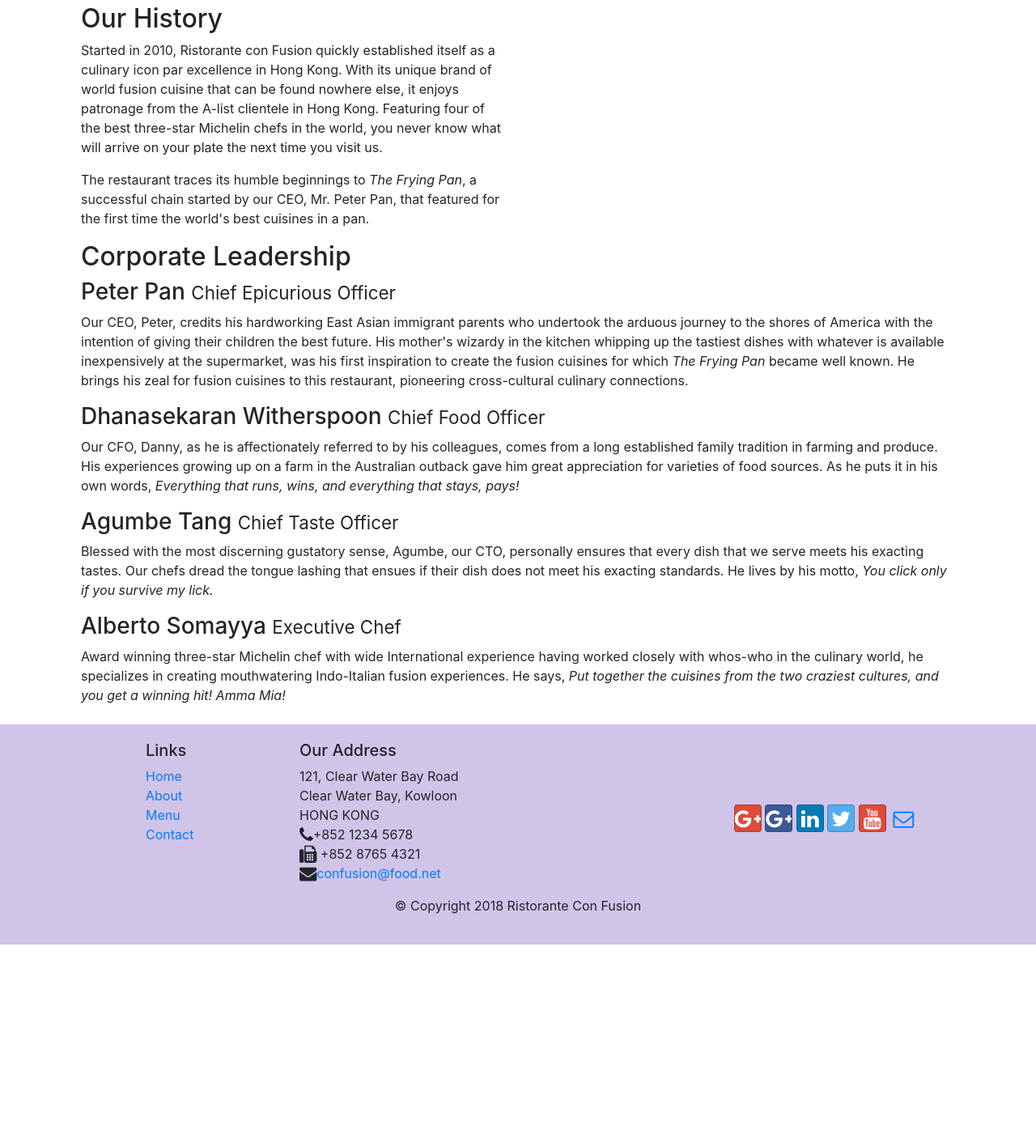
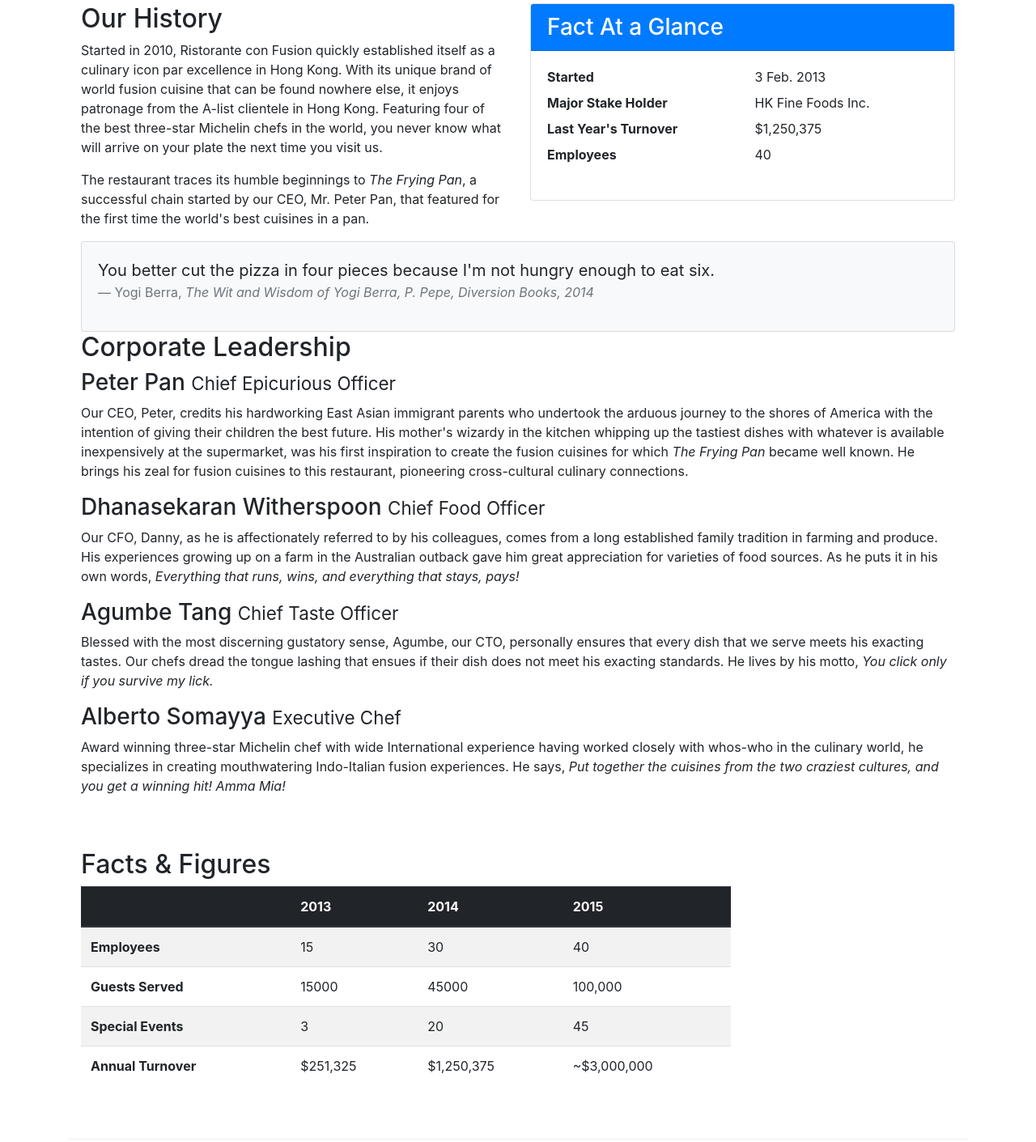
Before and after one commit to Naveen0029/bootstrap4, a website: page aboutus.html in a window 1280 px wide. Shown: the part 461-1872 px from the top of the page at 81% size. Before the commit the page ends 1636 px from the top, so only its background shows below. Drawn offline with nearby package versions, Linux system fonts and the light colour scheme; files whose address does not match are found by name.

Commit message:
Tables and card

```diff
--- a/aboutus.html
+++ b/aboutus.html
@@ -67,7 +67,36 @@
                 <p>Started in 2010, Ristorante con Fusion quickly established itself as a culinary icon par excellence in Hong Kong. With its unique brand of world fusion cuisine that can be found nowhere else, it enjoys patronage from the A-list clientele in Hong Kong.  Featuring four of the best three-star Michelin chefs in the world, you never know what will arrive on your plate the next time you visit us.</p>
                 <p>The restaurant traces its humble beginnings to <em>The Frying Pan</em>, a successful chain started by our CEO, Mr. Peter Pan, that featured for the first time the world's best cuisines in a pan.</p>
             </div>
-            <div>
+            <div class="col-12 col-sm-6">
+                <div class="card">
+                    <h3 class="card-header bg-primary text-white">Fact At a Glance</h3>
+                    <div class="card-body">
+                        <dl class="row">
+                         <dt class="col-6">Started</dt>
+                         <dd class="col-6">3 Feb. 2013</dd>
+                         <dt class="col-6">Major Stake Holder</dt>
+                         <dd class="col-6">HK Fine Foods Inc.</dd>
+                         <dt class="col-6">Last Year's Turnover</dt>
+                         <dd class="col-6">$1,250,375</dd>
+                         <dt class="col-6">Employees</dt>
+                         <dd class="col-6">40</dd>
+                        </dl>
+                    </div>
+
+                </div>
+
+            </div>
+            <div class="col-12">
+                <div class="card card-body bg-light">
+                    <blockquote class="blockquote">
+                        <p class="mb-0">You better cut the pizza in four pieces because
+                            I'm not hungry enough to eat six.</p>
+                        <footer class="blockquote-footer">Yogi Berra,
+                            <cite title="Source Title">The Wit and Wisdom of Yogi Berra,
+                            P. Pepe, Diversion Books, 2014</cite>
+                        </footer>
+                    </blockquote>
+                </div>
             </div>
         </div>
 
@@ -85,6 +114,49 @@
                 <p class="d-none d-sm-block">Award winning three-star Michelin chef with wide International experience having worked closely with whos-who in the culinary world, he specializes in creating mouthwatering Indo-Italian fusion experiences. He says, <em>Put together the cuisines from the two craziest cultures, and you get a winning hit! Amma Mia!</em></p>
             </div>
        </div>
+       <div class="row row-content">
+           <div class="col-12 col-sm-9">
+               <h2>Facts &amp; Figures</h2>
+               <div class="table-responsive">
+                   <table class="table table-striped">
+                       <thead class="thead-dark">
+                           <tr>
+                               <th>&nbsp;</th>
+                               <th>2013</th>
+                               <th>2014</th>
+                               <th>2015</th>
+                           </tr>
+                       </thead>
+                       <tbody>
+                           <tr>
+                               <th>Employees</th>
+                               <td>15</td>
+                               <td>30</td>
+                               <td>40</td>
+                           </tr>
+                           <tr>
+                               <th>Guests Served</th>
+                               <td>15000</td>
+                               <td>45000</td>
+                               <td>100,000</td>
+                           </tr>
+                           <tr>
+                               <th>Special Events</th>
+                               <td>3</td>
+                               <td>20</td>
+                               <td>45</td>
+                           </tr>
+                           <tr>
+                               <th>Annual Turnover</th>
+                               <td>$251,325</td>
+                               <td>$1,250,375</td>
+                               <td>~$3,000,000</td>
+                           </tr>
+                       </tbody>
+                       </table>
+               </div>
+       </div>
+
 
     </div>
 
```
Also changed, not shown: package.json (+11 -3 lines), 1 other file.
